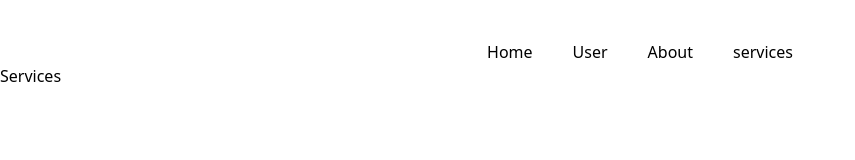
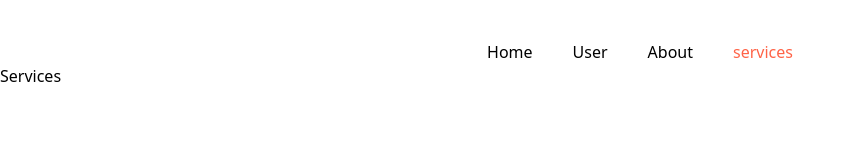
Before and after one commit to Lucky-Kashyap/Front-End-Domination-Create-Anything-with-Code, a React (Vite) app in the folder React JS/Section 12 - React JS Routing and Beyond/react routing/: page /services in a window 1280 px wide. Shown: the top 160 px of the page, without its empty margins (0-855 px from the left). Built offline with nearby package versions, Linux system fonts and the light colour scheme; the HTML template or start-up script is replaced by a standard one.

Commit message:
use NavLink to change navigation links color

```diff
--- a/React JS/Section 12 - React JS Routing and Beyond/react routing/src/App.jsx
+++ b/React JS/Section 12 - React JS Routing and Beyond/react routing/src/App.jsx
@@ -1,26 +1,13 @@
-import { Link, Route, Routes } from "react-router-dom";
 import "./App.css";
-import Home from "./components/Home";
-import About from "./components/About";
-import User from "./components/User";
-import Services from "./components/Services";
+import Navbar from "./components/Navbar";
+import Routing from "./routes/Routing";
 
 function App() {
   return (
     <div>
-      <nav className="mt-10 flex justify-center gap-10">
-        <Link to="/">Home</Link>
-        <Link to="/user">User</Link>
-        <Link to="/about">About</Link>
-        <Link to="/services">services</Link>
-      </nav>
+      <Navbar />
 
-      <Routes>
-        <Route path="/" element={<Home />} />
-        <Route path="/about" element={<About />} />
-        <Route path="/user" element={<User />} />
-        <Route path="/services" element={<Services />} />
-      </Routes>
+      <Routing />
     </div>
   );
 }
--- /dev/null
+++ b/React JS/Section 12 - React JS Routing and Beyond/react routing/src/components/Navbar.jsx
@@ -0,0 +1,48 @@
+import React from "react";
+import { Link, NavLink } from "react-router-dom";
+
+const Navbar = () => {
+  return (
+    <nav className="mt-10 flex justify-center gap-10">
+      {/* <Link to="/">Home</Link>
+      <Link to="/user">User</Link>
+      <Link to="/about">About</Link>
+      <Link to="/services">services</Link> */}
+
+      <NavLink
+        style={(e) => {
+          return { color: e.isActive ? "tomato" : "" };
+        }}
+        to="/"
+      >
+        Home
+      </NavLink>
+      <NavLink
+        style={(e) => {
+          return { color: e.isActive ? "tomato" : "" };
+        }}
+        to="/user"
+      >
+        User
+      </NavLink>
+      <NavLink
+        style={(e) => {
+          return { color: e.isActive ? "tomato" : "" };
+        }}
+        to="/about"
+      >
+        About
+      </NavLink>
+      <NavLink
+        style={(e) => {
+          return { color: e.isActive ? "tomato" : "" };
+        }}
+        to="/services"
+      >
+        services
+      </NavLink>
+    </nav>
+  );
+};
+
+export default Navbar;
--- /dev/null
+++ b/React JS/Section 12 - React JS Routing and Beyond/react routing/src/routes/Routing.jsx
@@ -0,0 +1,19 @@
+import React from "react";
+import Home from "../components/Home";
+import About from "../components/About";
+import User from "../components/User";
+import Services from "../components/Services";
+import { Route, Routes } from "react-router-dom";
+
+const Routing = () => {
+  return (
+    <Routes>
+      <Route path="/" element={<Home />} />
+      <Route path="/about" element={<About />} />
+      <Route path="/user" element={<User />} />
+      <Route path="/services" element={<Services />} />
+    </Routes>
+  );
+};
+
+export default Routing;
```
Also changed, not shown: 1 other file (tests, documents, lock files or other folders).
